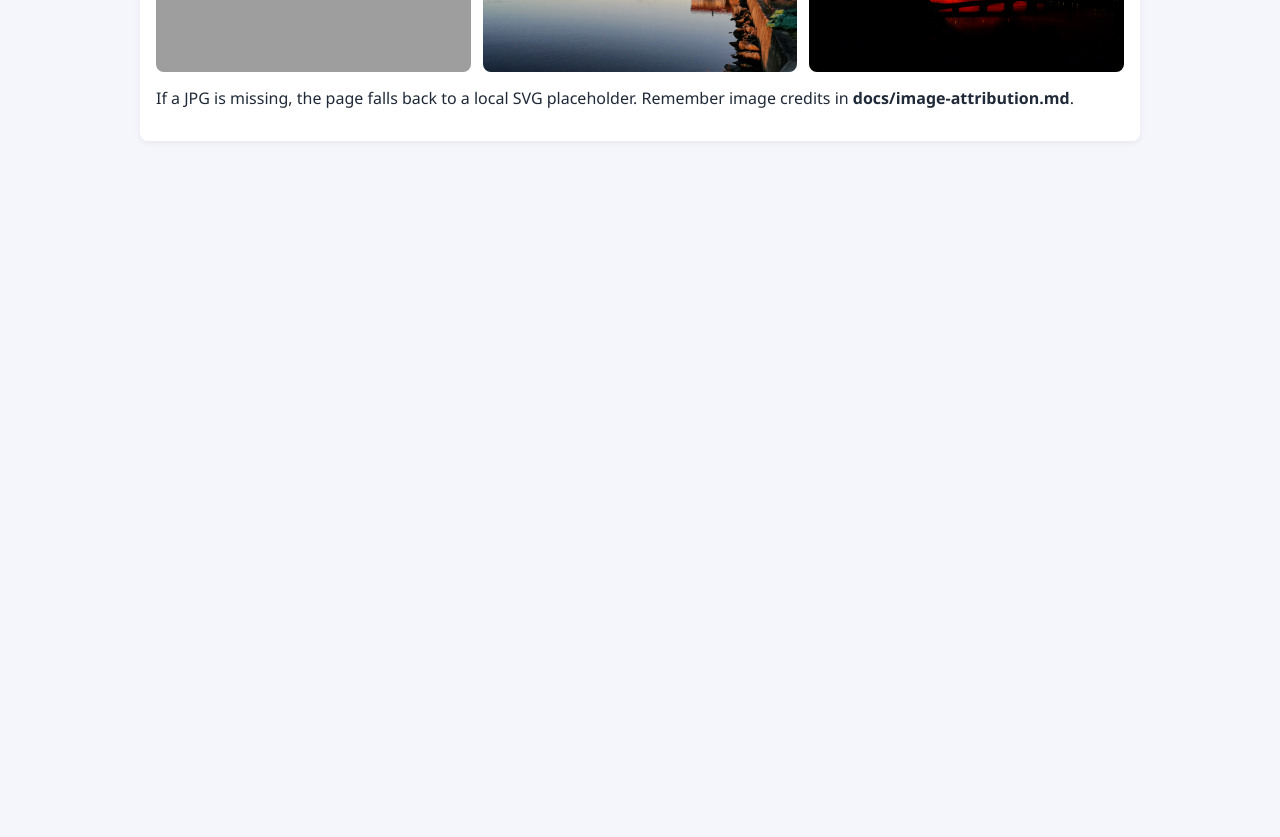
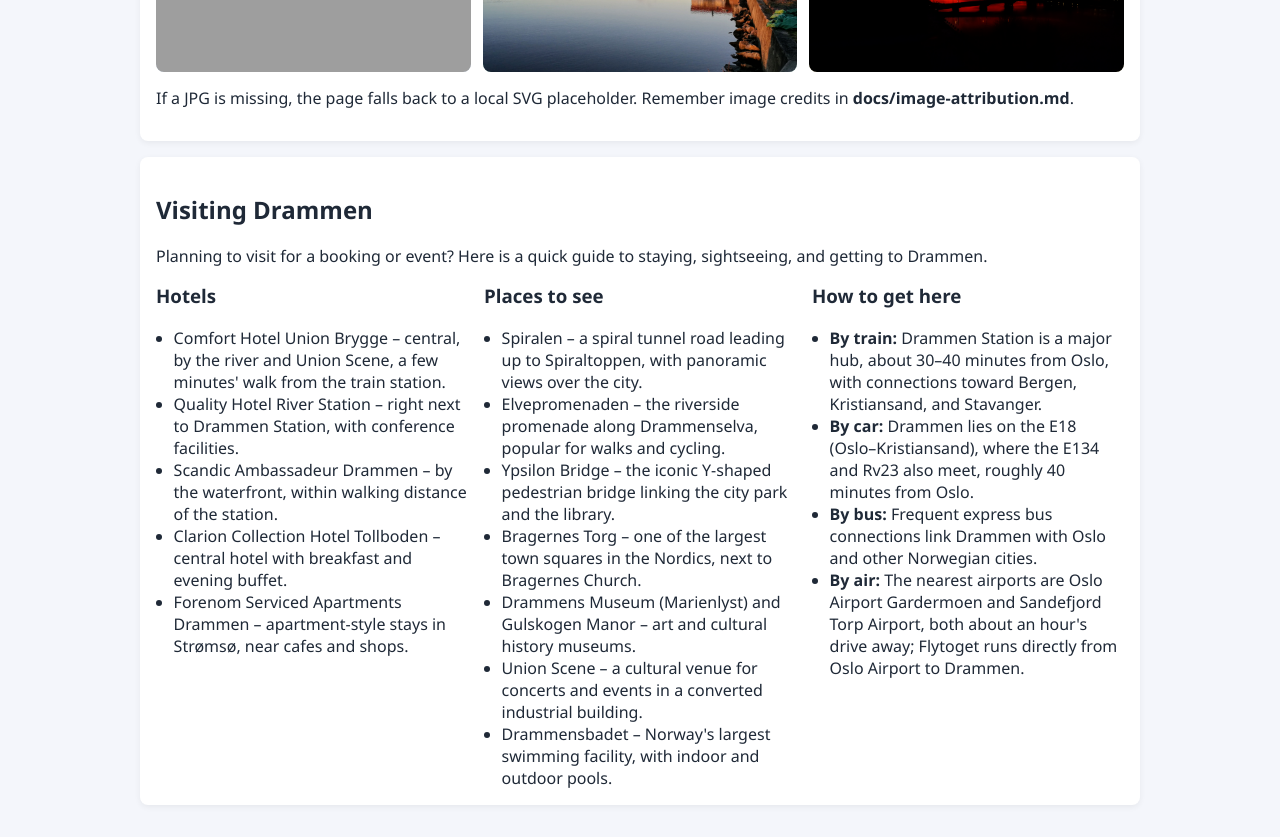
Before and after one commit to torbjorc-web/lokal-booking-drammen, a Django app: page / in a window 1280 px wide. Shown: the part 498-1335 px from the top of the page. Before the commit the page ends 606 px from the top, so only its background shows below. Run offline with Django 5.2, Linux system fonts and the light colour scheme; grey boxes are pictures that could not be loaded.

Commit message:
Restrict Django admin to superusers with secret URL; add Drammen visitor info section; fix flaky booking status test; add SavedSearch model groundwork

```diff
--- a/config/settings/base.py
+++ b/config/settings/base.py
@@ -100,6 +100,9 @@ DEFAULT_AUTO_FIELD = "django.db.models.BigAutoField"
 
 AUTH_USER_MODEL = "accounts.User"
 
+# Secret path for the Django admin, so it isn't reachable at the well-known /admin/ URL in production.
+ADMIN_URL = env("DJANGO_ADMIN_URL", "admin/").strip("/") + "/"
+
 LOGIN_REDIRECT_URL = "dashboard:index"
 LOGOUT_REDIRECT_URL = "home"
 LOGIN_URL = "login"
--- a/config/urls.py
+++ b/config/urls.py
@@ -5,7 +5,7 @@ from django.urls import include, path
 from django.views.generic import TemplateView
 
 urlpatterns = [
-	path("admin/", admin.site.urls),
+	path(settings.ADMIN_URL, admin.site.urls),
 	path("", TemplateView.as_view(template_name="home.html"), name="home"),
 	path("auth/", include("django.contrib.auth.urls")),
 	path("accounts/", include("apps.accounts.urls")),
--- a/render.yaml
+++ b/render.yaml
@@ -11,6 +11,8 @@ services:
         value: config.settings.production
       - key: DJANGO_SECRET_KEY
         generateValue: true
+      - key: DJANGO_ADMIN_URL
+        generateValue: true
       - key: DJANGO_ALLOWED_HOSTS
         value: .onrender.com
       - key: PYTHON_VERSION
--- a/static/css/main.css
+++ b/static/css/main.css
@@ -111,3 +111,18 @@ textarea {
 .gallery-note {
   margin-top: 10px;
 }
+
+.visit-grid {
+  display: grid;
+  grid-template-columns: repeat(auto-fit, minmax(240px, 1fr));
+  gap: 16px;
+}
+
+.visit-grid h3 {
+  margin-top: 0;
+}
+
+.visit-grid ul {
+  margin: 0;
+  padding-left: 1.1rem;
+}
--- a/templates/home.html
+++ b/templates/home.html
@@ -30,4 +30,43 @@
 	</div>
 	<p class="gallery-note">If a JPG is missing, the page falls back to a local SVG placeholder. Remember image credits in <strong>docs/image-attribution.md</strong>.</p>
 </section>
+
+<section class="card">
+	<h2>Visiting Drammen</h2>
+	<p>Planning to visit for a booking or event? Here is a quick guide to staying, sightseeing, and getting to Drammen.</p>
+
+	<div class="visit-grid">
+		<div>
+			<h3>Hotels</h3>
+			<ul>
+				<li>Comfort Hotel Union Brygge &ndash; central, by the river and Union Scene, a few minutes' walk from the train station.</li>
+				<li>Quality Hotel River Station &ndash; right next to Drammen Station, with conference facilities.</li>
+				<li>Scandic Ambassadeur Drammen &ndash; by the waterfront, within walking distance of the station.</li>
+				<li>Clarion Collection Hotel Tollboden &ndash; central hotel with breakfast and evening buffet.</li>
+				<li>Forenom Serviced Apartments Drammen &ndash; apartment-style stays in Strømsø, near cafes and shops.</li>
+			</ul>
+		</div>
+		<div>
+			<h3>Places to see</h3>
+			<ul>
+				<li>Spiralen &ndash; a spiral tunnel road leading up to Spiraltoppen, with panoramic views over the city.</li>
+				<li>Elvepromenaden &ndash; the riverside promenade along Drammenselva, popular for walks and cycling.</li>
+				<li>Ypsilon Bridge &ndash; the iconic Y-shaped pedestrian bridge linking the city park and the library.</li>
+				<li>Bragernes Torg &ndash; one of the largest town squares in the Nordics, next to Bragernes Church.</li>
+				<li>Drammens Museum (Marienlyst) and Gulskogen Manor &ndash; art and cultural history museums.</li>
+				<li>Union Scene &ndash; a cultural venue for concerts and events in a converted industrial building.</li>
+				<li>Drammensbadet &ndash; Norway's largest swimming facility, with indoor and outdoor pools.</li>
+			</ul>
+		</div>
+		<div>
+			<h3>How to get here</h3>
+			<ul>
+				<li><strong>By train:</strong> Drammen Station is a major hub, about 30&ndash;40 minutes from Oslo, with connections toward Bergen, Kristiansand, and Stavanger.</li>
+				<li><strong>By car:</strong> Drammen lies on the E18 (Oslo&ndash;Kristiansand), where the E134 and Rv23 also meet, roughly 40 minutes from Oslo.</li>
+				<li><strong>By bus:</strong> Frequent express bus connections link Drammen with Oslo and other Norwegian cities.</li>
+				<li><strong>By air:</strong> The nearest airports are Oslo Airport Gardermoen and Sandefjord Torp Airport, both about an hour's drive away; Flytoget runs directly from Oslo Airport to Drammen.</li>
+			</ul>
+		</div>
+	</div>
+</section>
 {% endblock %}
```
Also changed, not shown: apps/accounts/admin.py (+10 -0 lines), apps/bookings/tests/test_services.py (+1 -1 lines), apps/resources/admin.py (+8 -1 lines), apps/resources/forms.py (added, +30 -0 lines), apps/resources/models.py (+18 -0 lines), apps/resources/selectors.py (added, +38 -0 lines), apps/resources/migrations/0003_savedsearch.py (added).
